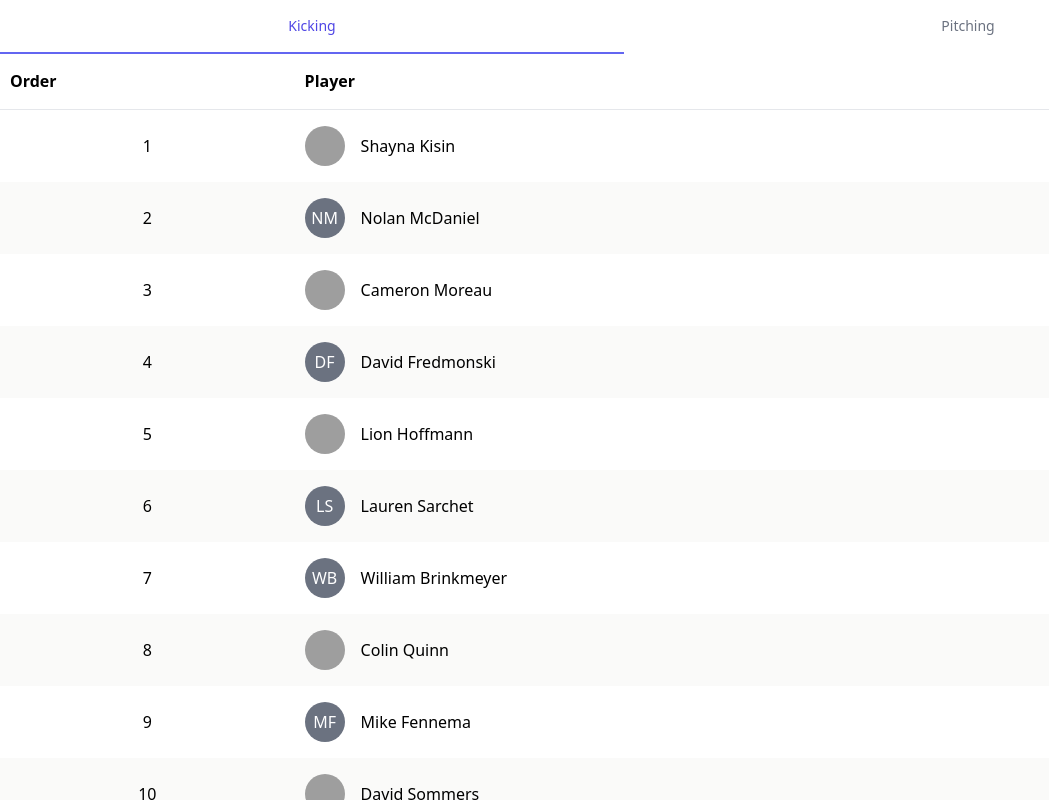
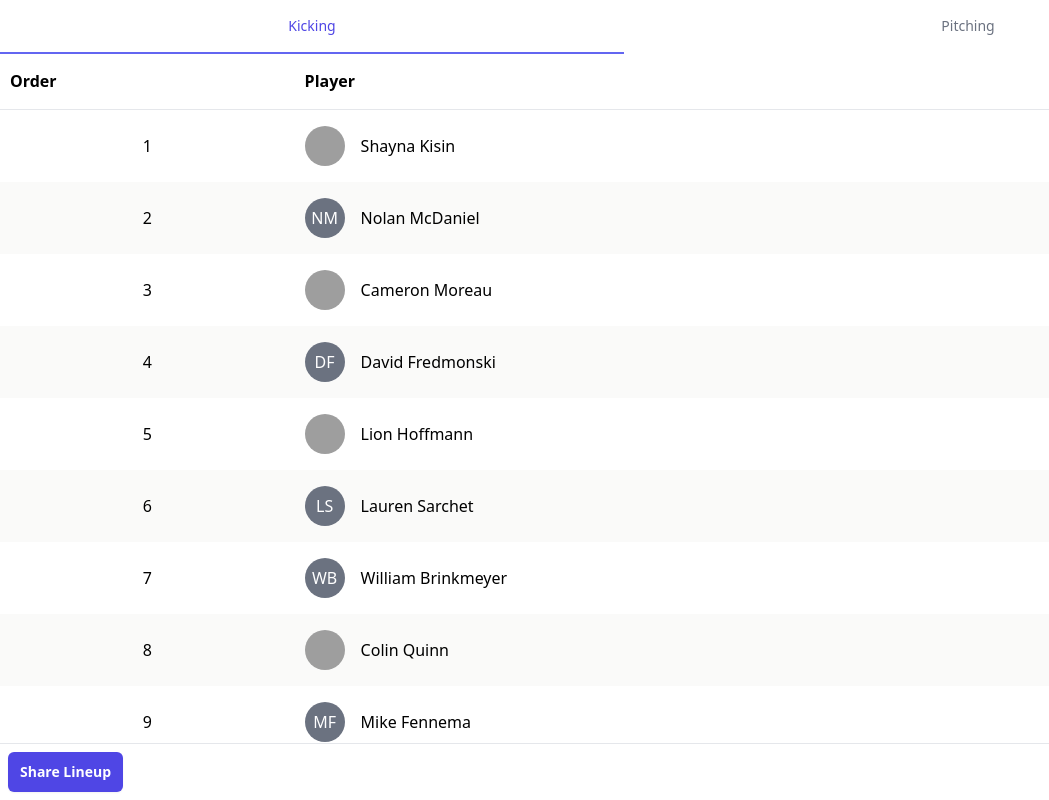
Before and after one commit to cameronmoreau/kickball, a React (Create React App) app: page / in a window 1280 px wide. Both pictures are taken after a click on the button "Assume Positions". Shown: the top 800 px of the page, without its empty margins (0-1049 px from the left). Built offline with nearby package versions, Linux system fonts and the light colour scheme; grey boxes are pictures that could not be loaded.

Commit message:
share test

```diff
--- a/src/scenes/InGame.tsx
+++ b/src/scenes/InGame.tsx
@@ -39,6 +39,15 @@ const InGame: React.FC = () => {
     setSelected(new Set());
   }, [selected, positions, setPositions]);
 
+  const onShare = () => {
+    if (window.navigator.share) {
+      window.navigator.share({
+        title: "Share Lineup",
+        text: "test to share\nthe lineup",
+      });
+    }
+  };
+
   return (
     <AppContainer
       Header={
@@ -51,13 +60,20 @@ const InGame: React.FC = () => {
         </div>
       }
       Footer={
-        tab === "Pitching" && (
-          <div className="border-t p-2 border-gray-200 bg-white">
-            <Button onClick={onPlayerSwap} disabled={selected.size !== 2}>
-              Swap
-            </Button>
-          </div>
-        )
+        <div>
+          {tab === "Pitching" && (
+            <div className="border-t p-2 border-gray-200 bg-white">
+              <Button onClick={onPlayerSwap} disabled={selected.size !== 2}>
+                Swap
+              </Button>
+            </div>
+          )}
+          {tab === "Kicking" && (
+            <div className="border-t p-2 border-gray-200 bg-white">
+              <Button onClick={onShare}>Share Lineup</Button>
+            </div>
+          )}
+        </div>
       }
     >
       {tab === "Kicking" && <KickingTable positions={positions} />}
```
